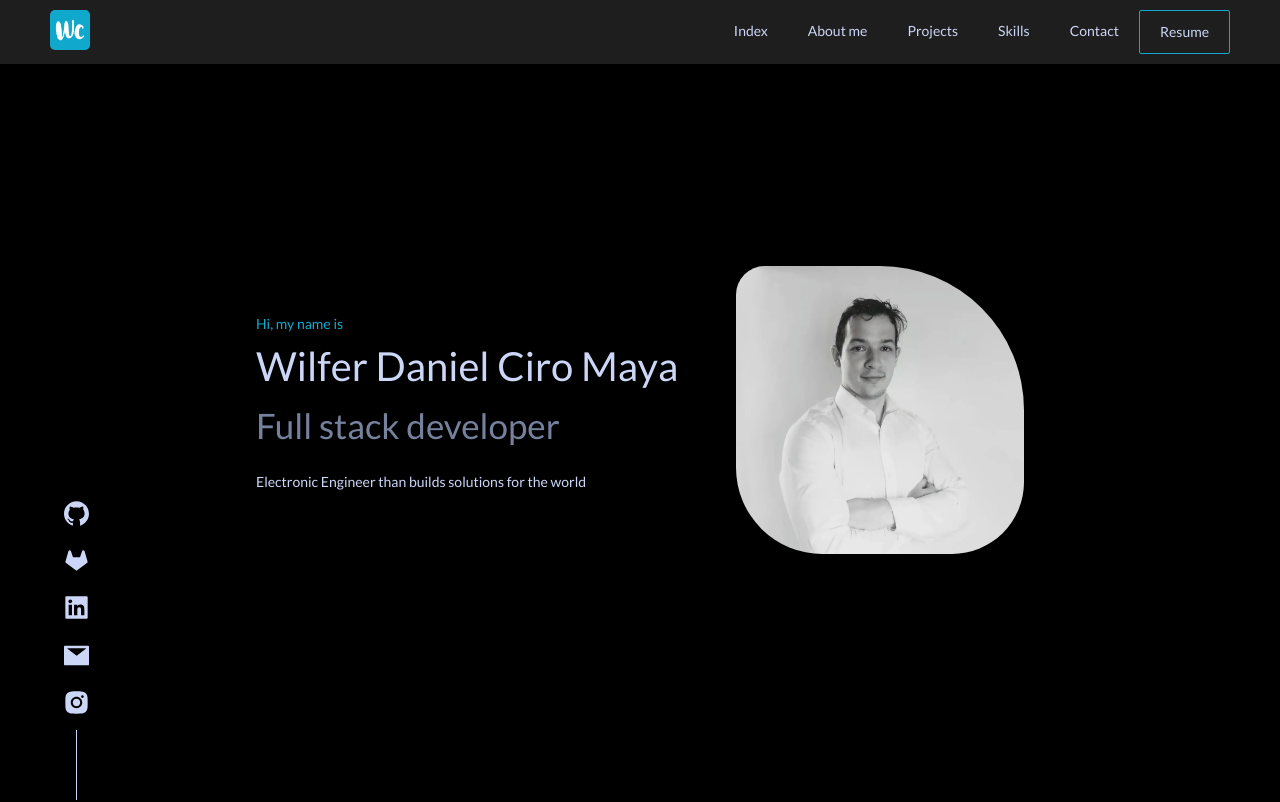
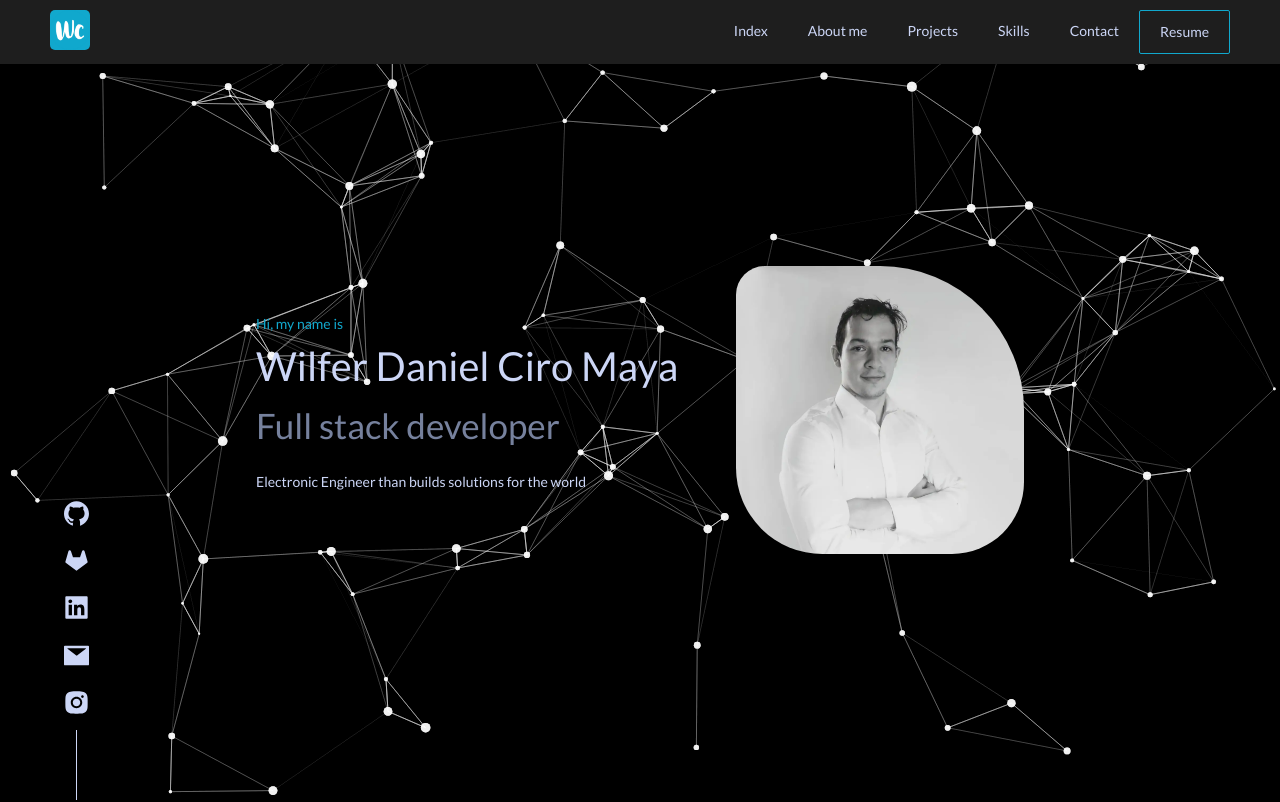
Before and after one commit to WilferCiro/portfolio, a Next.js app: page / in a window 1280 px wide. Shown: the top 802 px of the page. Built offline with nearby package versions, Linux system fonts and the light colour scheme.

Commit message:
Optimizations images

```diff
--- a/package.json
+++ b/package.json
@@ -19,7 +19,8 @@
     "react": "^17.0.2",
     "react-dom": "^17.0.2",
     "react-intersection-observer": "^8.32.1",
-    "react-pdf": "^5.4.0"
+    "react-pdf": "^5.4.0",
+    "react-tsparticles": "^1.35.4"
   },
   "devDependencies": {
     "@types/react": "17.0.27",
--- a/pages/_app.tsx
+++ b/pages/_app.tsx
@@ -11,12 +11,112 @@
 const Header = dynamic(() => import('@/components/Header'))
 const Footer = dynamic(() => import('@/components/Footer'))
 const FloatInfo = dynamic(() => import('@/components/FloatInfo'))
+
+import Particles from "react-tsparticles";
+
+
 import { theme } from '../styles/theme'
 import 'antd/dist/antd.dark.css';
 
 function MyApp({ Component, pageProps }: AppProps) {
+
+  const particlesInit = (main: any) => {
+    console.log(main);
+
+    // you can initialize the tsParticles instance (main) here, adding custom shapes or presets
+  };
+
+  const particlesLoaded = (container: any) => {
+    console.log(container);
+  };
+
   return (
     <>
+      <div className="particles">
+        <Particles
+          id="tsparticles"
+          init={particlesInit}
+          loaded={particlesLoaded}
+          options={{
+            background: {
+              color: {
+                value: "#000",
+              },
+            },
+            fpsLimit: 60,
+            interactivity: {
+              detectsOn: "canvas",
+              events: {
+                onClick: {
+                  enable: true,
+                  mode: "push",
+                },
+                onHover: {
+                  enable: true,
+                  mode: "repulse",
+                },
+                resize: true,
+              },
+              modes: {
+                bubble: {
+                  distance: 400,
+                  duration: 2,
+                  opacity: 0.8,
+                  size: 40,
+                },
+                push: {
+                  quantity: 4,
+                },
+                repulse: {
+                  distance: 200,
+                  duration: 0.4,
+                },
+              },
+            },
+            particles: {
+              color: {
+                value: "#ffffff",
+              },
+              links: {
+                color: "#ffffff",
+                distance: 150,
+                enable: true,
+                opacity: 0.2,
+                width: 1,
+              },
+              collisions: {
+                enable: true,
+              },
+              move: {
+                direction: "none",
+                enable: true,
+                outMode: "bounce",
+                random: false,
+                speed: 1,
+                straight: false,
+              },
+              number: {
+                density: {
+                  enable: true,
+                  value_area: 800,
+                },
+                value: 80,
+              },
+              opacity: {
+                value: 0.5,
+              },
+              shape: {
+                type: "circle",
+              },
+              size: {
+                random: true,
+                value: 5,
+              },
+            },
+            detectRetina: true,
+          }}
+        />
+      </div>
       <MyHead />
       <Header />
       <FloatInfo />
@@ -43,6 +143,12 @@
           .main-content{
             min-height: 100vh;
           }
+          .particles{
+            position: fixed;
+            top: 0px;
+            left: 0px;
+            z-index: -1;
+          }
         `}
       </style>
     </>
```
Also changed, not shown: 1 other file (tests, documents, lock files or other folders).
